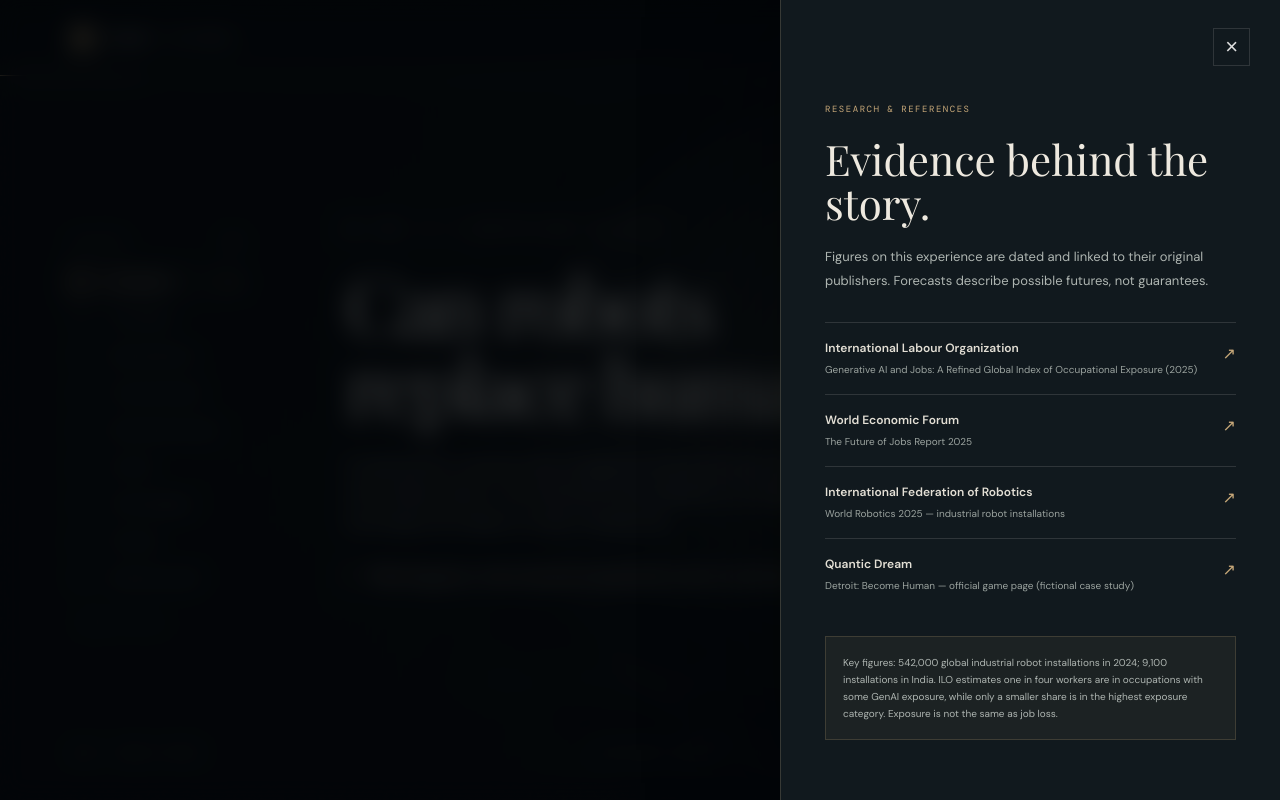
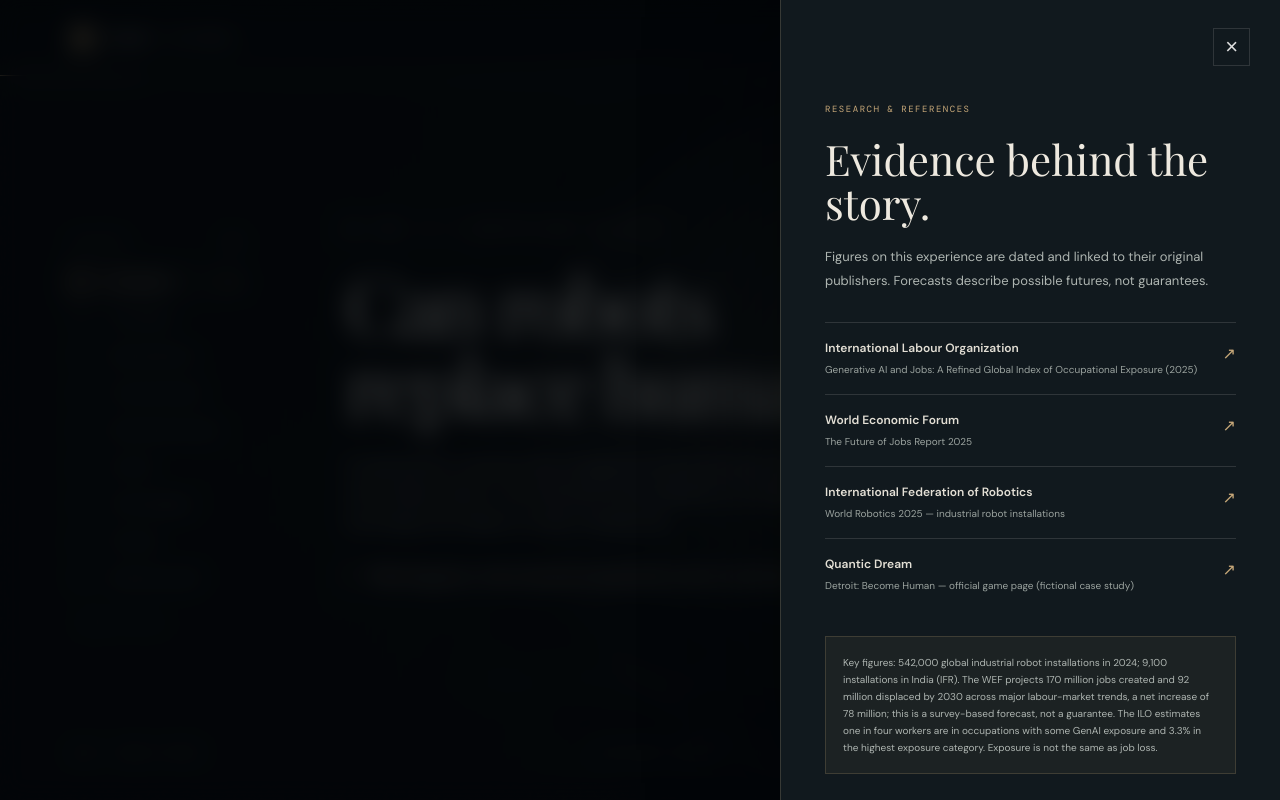
Before and after one commit to Rishi-Raj25/KAGE-Portfolio, a Next.js app: page /robots in a window 1280 px wide. Both pictures are taken after a click on the button "SOURCES". Built offline with nearby package versions, Linux system fonts and the light colour scheme.

Commit message:
content: add India and workforce research data

```diff
--- a/app/robots/page.tsx
+++ b/app/robots/page.tsx
@@ -126,7 +126,7 @@ export default function RobotsPresentation() {
 
               {item.kind === "advantage" && <div className="advantage-list"><span><b>01</b> Learn something difficult</span><span><b>02</b> Build a small prototype</span><span><b>03</b> Verify, improve, publish</span></div>}
 
-              {item.kind === "future" && <div className="future-tags"><span>ACCESS</span><span>FAIRNESS</span><span>PRIVACY</span><span>SAFETY</span><span>ACCOUNTABILITY</span></div>}
+              {item.kind === "future" && <><div className="future-tags"><span>ACCESS</span><span>FAIRNESS</span><span>PRIVACY</span><span>SAFETY</span><span>ACCOUNTABILITY</span></div><div className="future-data"><div><b>+78M</b><span>net jobs projected by 2030</span><small>WEF · employer survey forecast</small></div><div><b>1 IN 4</b><span>workers in occupations exposed to GenAI</span><small>ILO · exposure ≠ job loss</small></div><div><b>9,100</b><span>industrial robots installed in India in 2024</span><small>IFR · observed installations</small></div></div></>}
 
               {item.kind === "closing" && <div className="closing-question">WHAT WILL YOU BUILD WITH IT?</div>}
             </div>
@@ -146,7 +146,7 @@ export default function RobotsPresentation() {
         <button onClick={() => setNotesOpen(true)} title="Presenter notes (N)">PRESENTER NOTES</button>
       </div>
 
-      {sourcesOpen && <div className="overlay" role="dialog" aria-modal="true" aria-label="Research sources"><div className="overlay-panel"><button className="overlay-close" onClick={() => setSourcesOpen(false)}>×</button><small>RESEARCH & REFERENCES</small><h2>Evidence behind the story.</h2><p>Figures on this experience are dated and linked to their original publishers. Forecasts describe possible futures, not guarantees.</p>{sources.map((source) => <a className="source-link" href={source.url} target="_blank" rel="noreferrer" key={source.name}><b>{source.name}</b><span>{source.detail}</span><i>↗</i></a>)}<div className="source-note">Key figures: 542,000 global industrial robot installations in 2024; 9,100 installations in India. ILO estimates one in four workers are in occupations with some GenAI exposure, while only a smaller share is in the highest exposure category. Exposure is not the same as job loss.</div></div></div>}
+      {sourcesOpen && <div className="overlay" role="dialog" aria-modal="true" aria-label="Research sources"><div className="overlay-panel"><button className="overlay-close" onClick={() => setSourcesOpen(false)}>×</button><small>RESEARCH & REFERENCES</small><h2>Evidence behind the story.</h2><p>Figures on this experience are dated and linked to their original publishers. Forecasts describe possible futures, not guarantees.</p>{sources.map((source) => <a className="source-link" href={source.url} target="_blank" rel="noreferrer" key={source.name}><b>{source.name}</b><span>{source.detail}</span><i>↗</i></a>)}<div className="source-note">Key figures: 542,000 global industrial robot installations in 2024; 9,100 installations in India (IFR). The WEF projects 170 million jobs created and 92 million displaced by 2030 across major labour-market trends, a net increase of 78 million; this is a survey-based forecast, not a guarantee. The ILO estimates one in four workers are in occupations with some GenAI exposure and 3.3% in the highest exposure category. Exposure is not the same as job loss.</div></div></div>}
 
       {notesOpen && <div className="overlay" role="dialog" aria-modal="true" aria-label="Presenter notes"><div className="overlay-panel notes-panel"><button className="overlay-close" onClick={() => setNotesOpen(false)}>×</button><small>PRESENTER MODE · CHAPTER {chapter.number}</small><h2>{chapter.label}</h2><p>{chapter.copy}</p><div className="source-note"><b>Suggested delivery:</b> Speak conversationally. Pause after the chapter's highlighted line and let the audience absorb it. Use the chapter navigation to move at your own pace. This is a 10-minute outline; adjust the pacing to your speaking style.</div><button className="panel-action" onClick={() => { setNotesOpen(false); goTo(active + 1); }}>NEXT CHAPTER →</button></div></div>}
     </main>
```
